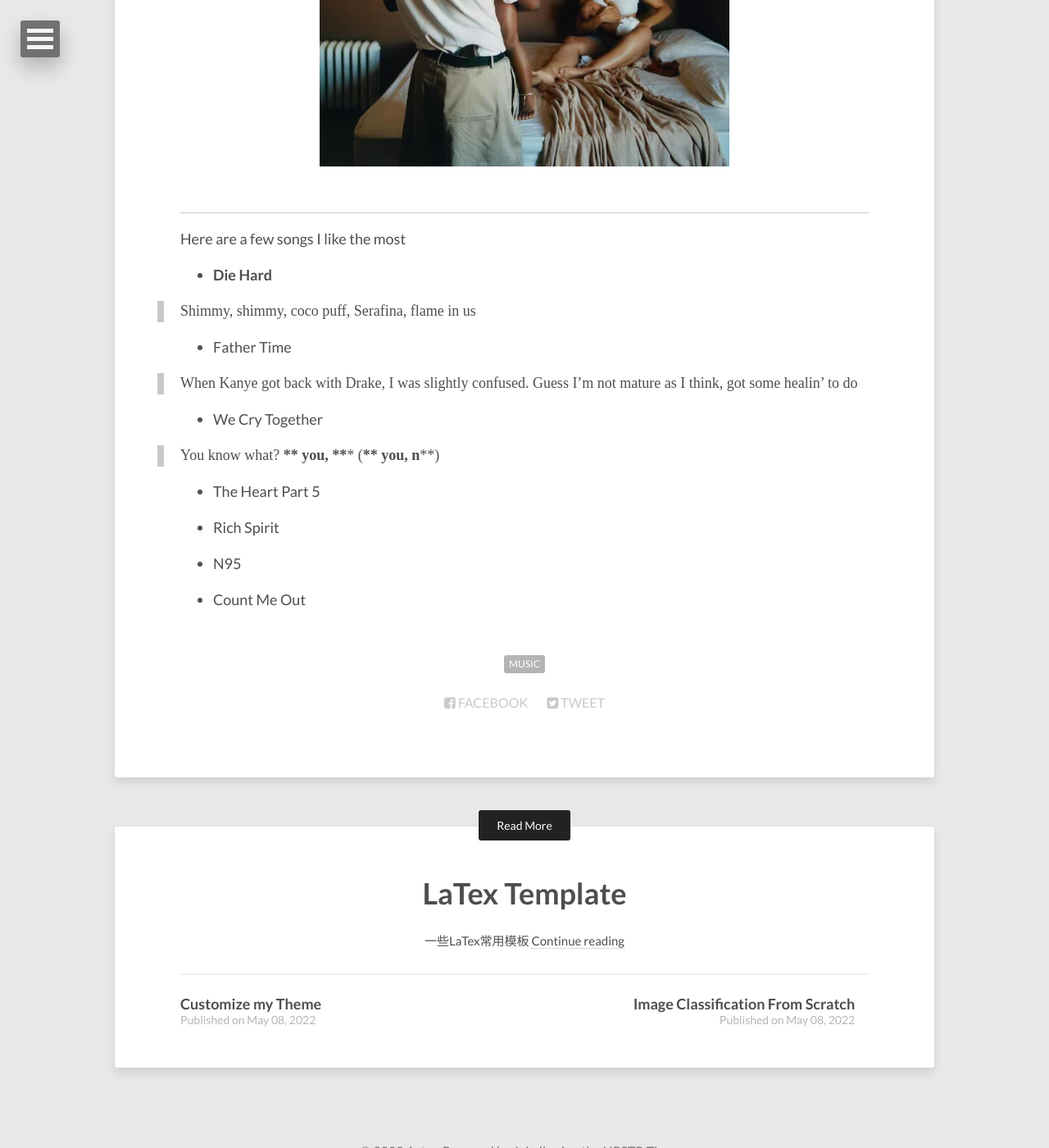
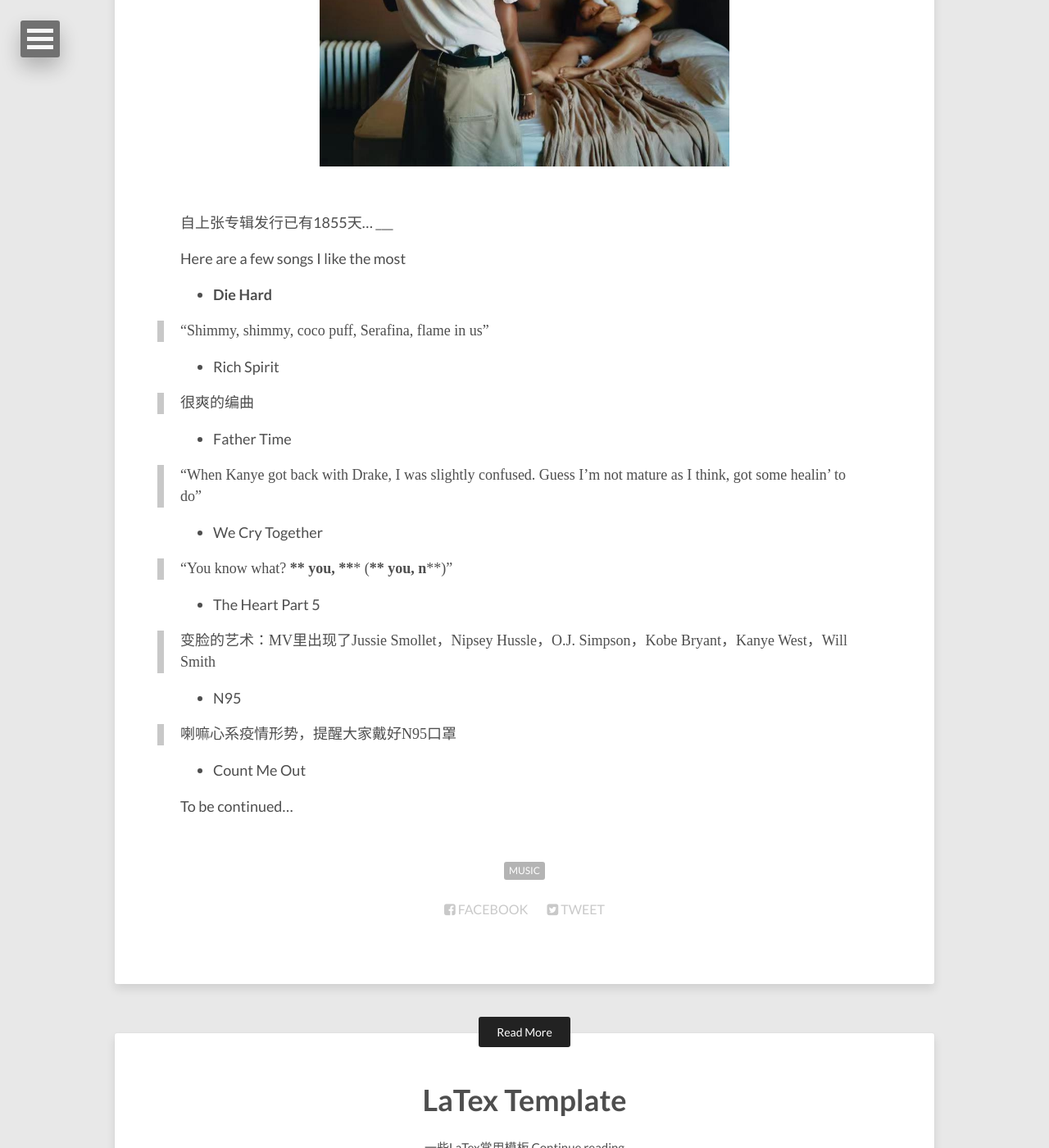
Before and after one commit to lucameng/lucameng.github.io, a Jekyll site: the page built from _posts/2022-05-20-kendrick-lamar.md, in a window 1280 px wide and 1400 px high, scrolled down 1139 px. Shown: the whole window at 82% size. Built offline with Jekyll 4.4.1, drawn with Linux system fonts in a browser that asks for light colours.

Commit message:
update post

```diff
--- a/_posts/2022-05-20-kendrick-lamar.md
+++ b/_posts/2022-05-20-kendrick-lamar.md
@@ -23,26 +23,36 @@ ___
 	</p>
 </figure>
 
+自上张专辑发行已有1855天...
 ___
 
 Here are a few songs I like the most
 
 - **Die Hard**
 
-> Shimmy, shimmy, coco puff, Serafina, flame in us
+> "Shimmy, shimmy, coco puff, Serafina, flame in us"
+
+- Rich Spirit
+
+> 很爽的编曲
 
 - Father Time
 
-> When Kanye got back with Drake, I was slightly confused. Guess I'm not mature as I think, got some healin' to do
+> "When Kanye got back with Drake, I was slightly confused. Guess I'm not mature as I think, got some healin' to do"
 
 - We Cry Together
 
-> You know what? **** you, ***** (**** you, n****)
+> "You know what? **** you, ***** (**** you, n****)"
 
 - The Heart Part 5
 
-- Rich Spirit
+> 变脸的艺术：MV里出现了Jussie Smollet，Nipsey Hussle，O.J. Simpson，Kobe Bryant，Kanye West，Will Smith
 
 - N95
 
+> 喇嘛心系疫情形势，提醒大家戴好N95口罩
+
 - Count Me Out
+
+
+To be continued...
```
